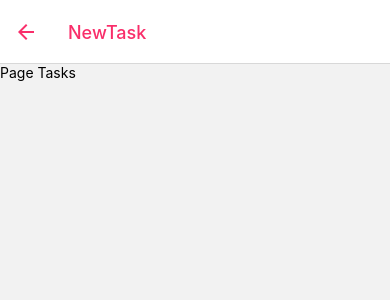
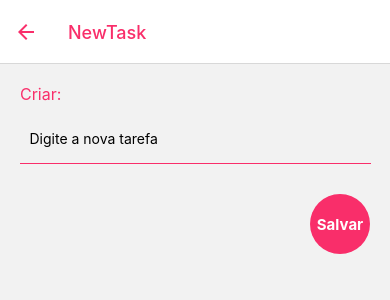
Before and after one commit to josecordeiroo/tasksa-app-react-native, a React Native app: screen /NewTask in a window 390 px wide. Shown: the top 300 px of the page. Built offline with nearby package versions, Linux system fonts and the light colour scheme; no server answers; the database is empty.

Commit message:
create screen to create a new task

```diff
--- a/src/pages/NewTask/index.js
+++ b/src/pages/NewTask/index.js
@@ -1,10 +1,48 @@
-import React from 'react';
-import { View, Text } from 'react-native';
+import React, { useState } from "react";
+import { View, Text, TextInput, TouchableOpacity, Button } from "react-native";
 
-export default function NewTask () {
+import {
+  collection,
+  query,
+  orderBy,
+  addDoc,
+  serverTimestamp,
+  doc,
+  deleteDoc,
+  onSnapshot,
+} from "firebase/firestore";
+
+import { databaseApp } from "../../config/firebaseconfig";
+import styles from "./style";
+
+export default function NewTask({ navigation }) {
+  const db = query(collection(databaseApp, "Tasks"));
+  const [description, setDescription] = useState(null);
+
+  const addTask = async () => {
+    await addDoc(db, {
+      text: description,
+      status: false,
+      createdAt: serverTimestamp(),
+    });
+    navigation.navigate("Task")
+  };
+
   return (
-    <View>
-        <Text>Page Tasks</Text>
+    <View style={styles.container}>
+      <Text style={styles.label}>Criar:</Text>
+      <TextInput
+        style={styles.input}
+        placeholder="Digite a nova tarefa"
+        value={description}
+        onChangeText={setDescription}
+      />
+      <TouchableOpacity
+        style={styles.buttonNewTask}
+        onPress={() => addTask()}
+      >
+        <Text style={styles.iconButton}>Salvar</Text>
+      </TouchableOpacity>
     </View>
-   );
- }
+  );
+}
--- a/src/pages/NewTask/style.js
+++ b/src/pages/NewTask/style.js
@@ -1,9 +1,43 @@
-import { StyleSheet } from "react-native-web";
+import { StyleSheet } from "react-native";
 
 const styles = StyleSheet.create({
-    NewTask: {
-
-    }
+    container: {
+        flex: 1,
+        backgroudColor: "#fff"
+    },
+    label: {
+        width: "90%",
+        marginTop: 20,
+        marginLeft: 20,
+        fontSize: 16,
+        color: "#f92e6a"
+    },
+    input: {
+        width: "90%",
+        marginTop: 10,
+        padding: 10,
+        height: 50,
+        borderBottomWidth: 1,
+        borderBottomColor: "#f92e6a",
+        marginLeft: "auto",
+        marginRight: "auto"
+    },
+    buttonNewTask: {
+        width: 60,
+        height: 60,
+        position: "absolute",
+        top: 130,
+        right: 20,
+        backgroundColor: "#F92e6a",
+        borderRadius: 50,
+        justifyContent: "center",
+        alignItems: "center"
+    },
+    iconButton: {
+        color: "#ffffff",
+        fontSize: 15,
+        fontWeight: "bold",
+    },
 })
 
 export default styles
```
Also changed, not shown: src/pages/Details/index.js (+5 -4 lines), src/pages/Task/index.js (+4 -9 lines).
